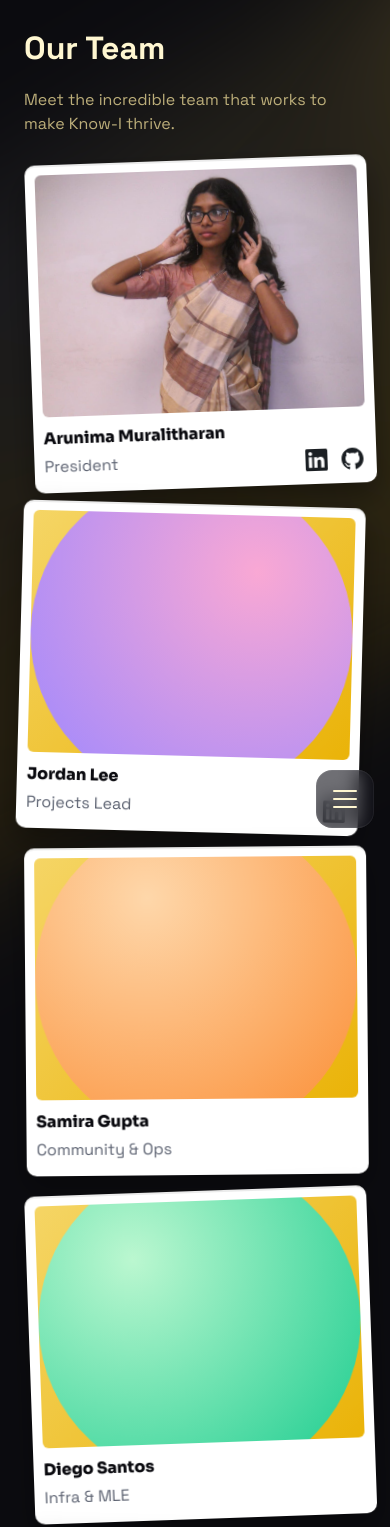
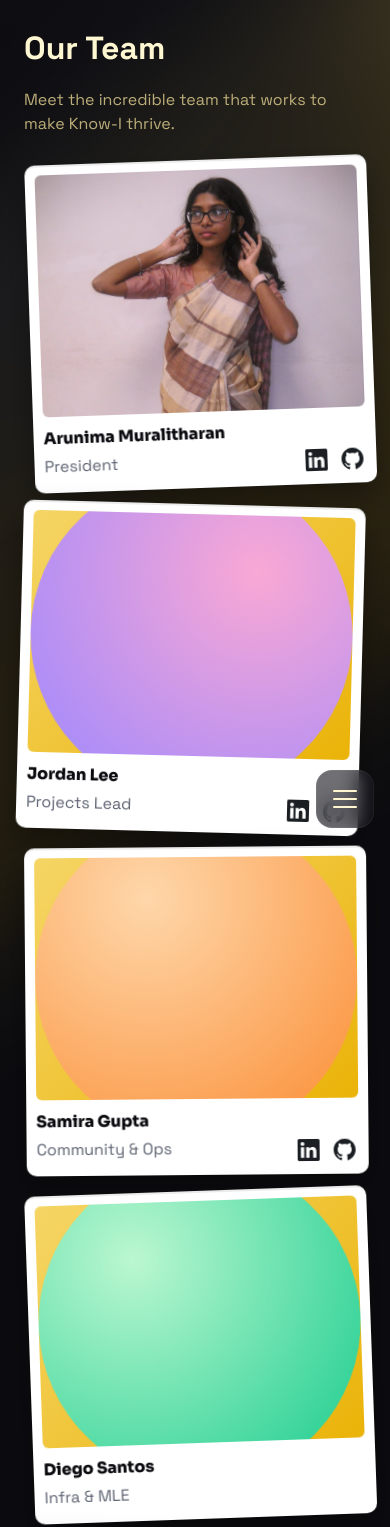
Before and after one commit to kartheesan05/knowi-2025, a React (Vite) app: page /team in a window 390 px wide. Shown: the top 1527 px of the page. Built offline with nearby package versions, Linux system fonts and the light colour scheme.

Commit message:
confetti

```diff
--- a/package.json
+++ b/package.json
@@ -11,6 +11,7 @@
   },
   "dependencies": {
     "react": "^19.1.1",
+    "react-confetti": "6.4.0",
     "react-dom": "^19.1.1",
     "react-router-dom": "^6.30.1"
   },
--- /dev/null
+++ b/src/components/Confetti.jsx
@@ -0,0 +1,87 @@
+import { useEffect, useMemo, useState } from "react";
+import Confetti from "react-confetti";
+
+/**
+ * ConfettiBurst
+ * A lightweight, reusable confetti component.
+ *
+ * Props:
+ * - active: boolean – triggers the confetti when true
+ * - duration: number – optional; not used when recycle=false since we rely on natural completion
+ * - recycle: boolean – whether to recycle pieces (continuous) until manually stopped
+ * - colors: string[] – optional custom colors
+ * - numberOfPieces: number – how many pieces to emit
+ * - gravity: number – gravity factor (0..1 typical)
+ * - wind: number – wind factor
+ * - onComplete: () => void – called once the burst finishes (non-recycle) or when we auto-stop after duration
+ */
+export default function ConfettiBurst({
+  active = false,
+  recycle = false,
+  colors,
+  numberOfPieces = 300,
+  gravity = 0.5,
+  wind = 0,
+  onComplete,
+}) {
+  const isClient = typeof window !== "undefined";
+  const [viewport, setViewport] = useState(() => ({
+    width: isClient ? window.innerWidth : 0,
+    height: isClient ? window.innerHeight : 0,
+  }));
+  const [running, setRunning] = useState(false);
+
+  // Track viewport size
+  useEffect(() => {
+    if (!isClient) return;
+    const handleResize = () => {
+      setViewport({ width: window.innerWidth, height: window.innerHeight });
+    };
+    handleResize();
+    window.addEventListener("resize", handleResize);
+    return () => window.removeEventListener("resize", handleResize);
+  }, [isClient]);
+
+  // Start/stop based on active
+  useEffect(() => {
+    if (active) {
+      setRunning(true);
+    } else {
+      // When active is toggled off by parent, stop
+      setRunning(false);
+    }
+  }, [active]);
+
+  const palette = useMemo(() => colors || undefined, [colors]);
+
+  if (!isClient) return null;
+
+  if (!running) return null;
+
+  return (
+    <Confetti
+      width={viewport.width}
+      height={viewport.height}
+      numberOfPieces={numberOfPieces}
+      recycle={recycle}
+      run
+      gravity={gravity}
+      wind={wind}
+      colors={palette}
+      // For non-recycle mode, react-confetti will call this once animation completes
+      onConfettiComplete={(confetti) => {
+        if (!recycle && confetti) {
+          confetti.reset();
+          setRunning(false);
+          if (onComplete) onComplete();
+        }
+      }}
+      style={{
+        position: "fixed",
+        inset: 0,
+        pointerEvents: "none",
+        zIndex: 50,
+      }}
+    />
+  );
+}
--- /dev/null
+++ b/src/data/team.js
@@ -0,0 +1,66 @@
+export const TEAM_MEMBERS = [
+  {
+    name: "Arunima Muralitharan",
+    role: "President",
+    img: "arunima.jpeg",
+    linkedin: "https://www.linkedin.com/in/aru04/",
+    github: "https://github.com/arunimamuralitharan",
+  },
+  {
+    name: "Jordan Lee",
+    role: "Projects Lead",
+    img: "jordan.svg",
+    linkedin:
+      "https://www.linkedin.com/in/jordan-lee-00000000000000000000000000000000/",
+    github: "https://github.com/jordan-lee-00000000000000000000000000000000/",
+  },
+  {
+    name: "Samira Gupta",
+    role: "Community & Ops",
+    img: "samira.svg",
+    linkedin:
+      "https://www.linkedin.com/in/samira-gupta-00000000000000000000000000000000/",
+    github: "https://github.com/samira-gupta-00000000000000000000000000000000/",
+  },
+  { name: "Diego Santos", role: "Infra & MLE", img: "diego.svg" },
+  {
+    name: "Nora Park",
+    role: "Design & Content",
+    img: "nora.svg",
+    linkedin:
+      "https://www.linkedin.com/in/nora-park-00000000000000000000000000000000/",
+    github: "https://github.com/nora-park-00000000000000000000000000000000/",
+  },
+  {
+    name: "Danish",
+    role: "Member",
+    img: "danish.svg",
+    linkedin: "https://www.linkedin.com/in/danish-00000000000000000000000000000000/",
+    github: "https://github.com/dhruv-00000000000000000000000000000000/",
+  },
+  {
+    name: "Danniel",
+    role: "Member",
+    img: "danniel.svg",
+    linkedin: "https://www.linkedin.com/in/danniel-00000000000000000000000000000000/",
+    github: "https://github.com/danniel-00000000000000000000000000000000/",
+  },
+];
+
+// const avatarCycle = [
+//   "ari.svg",
+//   "jordan.svg",
+//   "samira.svg",
+//   "diego.svg",
+//   "nora.svg",
+//   "you.svg",
+// ];
+// const fillers = Array.from({ length: 29 }, (_, i) => ({
+//   name: `Member ${String(i + 1).padStart(2, "0")}`,
+//   role: "Member",
+//   img: avatarCycle[i % avatarCycle.length],
+//   linkedin: "https://www.linkedin.com/in/your-linkedin-profile",
+//   github: "https://github.com/your-github-profile",
+// }));
+
+// export const TEAM_MEMBERS = [...LEADERSHIP, ...fillers];
--- a/src/pages/HomePage.jsx
+++ b/src/pages/HomePage.jsx
@@ -107,7 +107,8 @@ export default function HomePage() {
           { name: "Samira Gupta", role: "Community & Ops", img: "samira.svg" },
           { name: "Diego Santos", role: "Infra & MLE", img: "diego.svg" },
           { name: "Nora Park", role: "Design & Content", img: "nora.svg" },
-          { name: "You?", role: "Core Team · Apply", img: "you.svg" },
+          { name: "Danish", role: "Core Team · Apply", img: "samira.svg" },
+          { name: "Danniel", role: "Core Team · Apply", img: "jordan.svg" },
         ].map((m, idx) => (
           <div key={`${m.name}-${idx}`} className="home-team-card polaroid">
             <div className="photo">
--- a/src/pages/TeamPage.jsx
+++ b/src/pages/TeamPage.jsx
@@ -1,35 +1,21 @@
+import { useState } from "react";
 import GithubIcon from "../components/icons/GithubIcon";
 import LinkedInIcon from "../components/icons/LinkedInIcon";
+import { TEAM_MEMBERS } from "../data/team";
+import ConfettiBurst from "../components/Confetti";
 
 export default function TeamPage() {
-  const leadership = [
-    {
-      name: "Arunima Muralitharan",
-      role: "President",
-      img: "arunima.jpeg",
-      linkedin:
-        "https://www.linkedin.com/in/aru04/",
-      github: "https://github.com/arunimamuralitharan",
-    },
-    {
-      name: "Jordan Lee",
-      role: "Projects Lead",
-      img: "jordan.svg",
-      linkedin:
-        "https://www.linkedin.com/in/jordan-lee-00000000000000000000000000000000/",
-    },
-    { name: "Samira Gupta", role: "Community & Ops", img: "samira.svg" },
-    { name: "Diego Santos", role: "Infra & MLE", img: "diego.svg" },
-    { name: "Nora Park", role: "Design & Content", img: "nora.svg" },
-    { name: "You?", role: "Core Team · Apply", img: "you.svg" },
-  ];
-  const avatarCycle = ["ari.svg", "jordan.svg", "samira.svg", "diego.svg", "nora.svg", "you.svg"];
-  const fillers = Array.from({ length: 29 }, (_, i) => ({
-    name: `Member ${String(i + 1).padStart(2, "0")}`,
-    role: "Member",
-    img: avatarCycle[i % avatarCycle.length],
-  }));
-  const members = [...leadership, ...fillers];
+  const [confettiActive, setConfettiActive] = useState(false);
+
+  const shouldCelebrate = (role) => {
+    return role === "Web Lead" || role === "President";
+  };
+
+  const handleCardClick = (member) => {
+    if (shouldCelebrate(member.role)) {
+      setConfettiActive(true);
+    }
+  };
   return (
     <div>
       <h1 style={{ margin: 0 }}>Our Team</h1>
@@ -37,8 +23,14 @@ export default function TeamPage() {
         Meet the incredible team that works to make Know-I thrive.
       </p>
       <div className="grid-3" style={{ marginTop: 24 }}>
-        {members.map((m, idx) => (
-          <div key={`${m.name}-${idx}`} className="team-card polaroid">
+        {TEAM_MEMBERS.map((m, idx) => (
+          <div
+            key={`${m.name}-${idx}`}
+            className="team-card polaroid"
+            onClick={() => handleCardClick(m)}
+            style={{ cursor: shouldCelebrate(m.role) ? "pointer" : undefined }}
+            aria-label={`Open ${m.name} card`}
+          >
             <div className="photo">
               <img src={`/images/team/${m.img}`} alt={m.name} />
             </div>
@@ -80,6 +72,12 @@ export default function TeamPage() {
           </div>
         ))}
       </div>
+      <ConfettiBurst
+        active={confettiActive}
+        duration={2500}
+        numberOfPieces={280}
+        onComplete={() => setConfettiActive(false)}
+      />
     </div>
   );
 }
```
Also changed, not shown: 1 other file (tests, documents, lock files or other folders).
